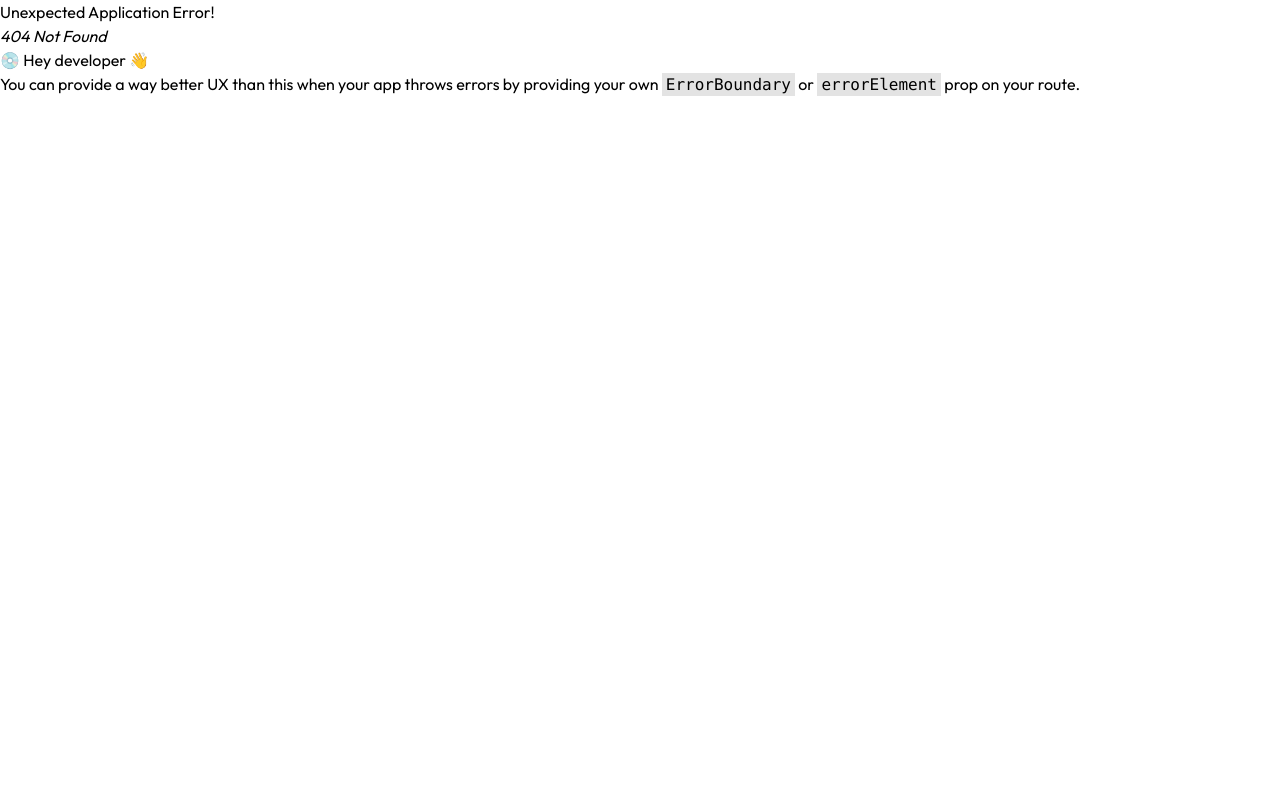
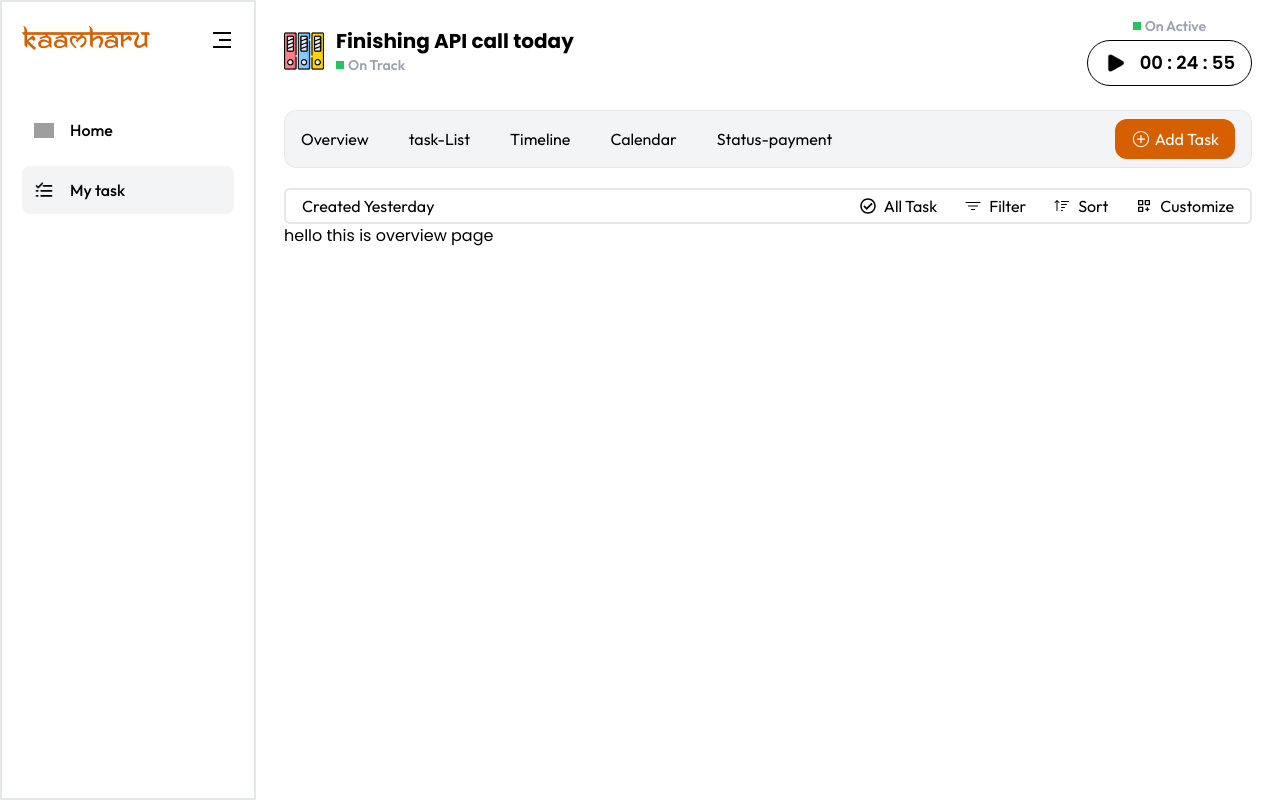
Before and after one commit to Yuneshdangol99/Mytodo, a React (Vite) app: page /mytask/overview in a window 1280 px wide. Before the commit this address had no page. Built offline with nearby package versions, Linux system fonts and the light colour scheme; grey boxes are pictures that could not be loaded; a web font is replaced by a local one.

Commit message:
Added nested Routes

```diff
--- a/src/App.jsx
+++ b/src/App.jsx
@@ -7,13 +7,27 @@ import {
 import RootLayout from "./layout/RootLayout";
 import Home from "./pages/Home.jsx";
 import Mytask from "./pages/Mytask.jsx";
+import Overview from "./pages/ChildPages/Overview.jsx";
+import Calendar from "./pages/ChildPages/Calendar.jsx";
+import StatusPayment from "./pages/ChildPages/StatusPayment.jsx";
+import TaskList from "./pages/ChildPages/TaskList.jsx";
+import Timeline from "./pages/ChildPages/Timeline.jsx";
 
 function App() {
   const router = createBrowserRouter(
     createRoutesFromElements(
       <Route path="/" element={<RootLayout />}>
+        {/* Home Page */}
         <Route index element={<Home />} />
-        <Route path="mytask" element={<Mytask />} />
+
+        {/* Mytask Page with Nested Routes */}
+        <Route path="mytask" element={<Mytask />}>
+          <Route path="overview" element={<Overview />} />
+          <Route path="calendar" element={<Calendar />} />
+          <Route path="status-payment" element={<StatusPayment />} />
+          <Route path="task-list" element={<TaskList />} />
+          <Route path="timeline" element={<Timeline />} />
+        </Route>
       </Route>
     )
   );
--- a/src/component/HeroContainer/Addtask/TaskContent.jsx
+++ b/src/component/HeroContainer/Addtask/TaskContent.jsx
@@ -1,19 +1,22 @@
 import React from "react";
+import { NavLink, Outlet } from "react-router-dom";
 
 function TaskContent() {
   const taskContent = [
-    "Overview",
-    "List",
-    "Timeline",
-    "Calendar",
-    "Status-Payment",
+    { name: "Overview", path: "overview" },
+    { name: "task-List", path: "task-List" },
+    { name: "Timeline", path: "timeline" },
+    { name: "Calendar", path: "calendar" },
+    { name: "Status-payment", path: "status-payment" },
   ];
 
   return (
     <div>
       <ul className="flex gap-10 cursor-pointer">
         {taskContent.map((_i, index) => (
-          <li key={index}>{_i}</li>
+          <li key={index}>
+            <NavLink to={_i.path}>{_i.name}</NavLink>
+          </li>
         ))}
       </ul>
     </div>
--- a/src/component/HeroContainer/HeroContainer.jsx
+++ b/src/component/HeroContainer/HeroContainer.jsx
@@ -2,6 +2,7 @@ import React from "react";
 import HeroHeading from "./Heroheading/HeroHeading";
 import AddTask from "./Addtask/AddTask";
 import DayTimeline from "./DayTimeline/DayTimeline";
+import TaskandGraph from "./TaskandGraph/TaskandGraph";
 
 function HeroContainer() {
   return (
@@ -9,6 +10,7 @@ function HeroContainer() {
       <HeroHeading />
       <AddTask />
       <DayTimeline />
+      <TaskandGraph />
     </div>
   );
 }
--- /dev/null
+++ b/src/component/HeroContainer/TaskandGraph/TaskandGraph.jsx
@@ -0,0 +1,12 @@
+import React from "react";
+import { Outlet } from "react-router-dom";
+
+function TaskandGraph() {
+  return (
+    <div>
+      <Outlet />
+    </div>
+  );
+}
+
+export default TaskandGraph;
--- a/src/layout/RootLayout.jsx
+++ b/src/layout/RootLayout.jsx
@@ -1,7 +1,7 @@
 import React from "react";
 import Sidebar from "../component/Sidebar/Sidebar";
+import { Outlet } from "react-router-dom";
 import HeroContainer from "../component/HeroContainer/HeroContainer";
-import { Outlet } from "react-router-dom";
 
 function RootLayout() {
   return (
--- /dev/null
+++ b/src/pages/ChildPages/Calendar.jsx
@@ -0,0 +1,11 @@
+import React from "react";
+
+function Calendar() {
+  return (
+    <div>
+      <h1>calendar page</h1>
+    </div>
+  );
+}
+
+export default Calendar;
--- /dev/null
+++ b/src/pages/ChildPages/Overview.jsx
@@ -0,0 +1,11 @@
+import React from "react";
+
+function Overview() {
+  return (
+    <div>
+      <h1>hello this is overview page</h1>
+    </div>
+  );
+}
+
+export default Overview;
--- /dev/null
+++ b/src/pages/ChildPages/StatusPayment.jsx
@@ -0,0 +1,11 @@
+import React from "react";
+
+function StatusPayment() {
+  return (
+    <div>
+      <h1>statuspayment page</h1>
+    </div>
+  );
+}
+
+export default StatusPayment;
--- /dev/null
+++ b/src/pages/ChildPages/TaskList.jsx
@@ -0,0 +1,12 @@
+import React from "react";
+import TaskandGraph from "../../component/HeroContainer/TaskandGraph/TaskandGraph";
+
+function TaskList() {
+  return (
+    <div>
+      <h1>this is task page</h1>
+    </div>
+  );
+}
+
+export default TaskList;
--- /dev/null
+++ b/src/pages/ChildPages/Timeline.jsx
@@ -0,0 +1,11 @@
+import React from "react";
+
+function Timeline() {
+  return (
+    <div>
+      <h1>timeline page</h1>
+    </div>
+  );
+}
+
+export default Timeline;
--- a/src/pages/Home.jsx
+++ b/src/pages/Home.jsx
@@ -1,10 +1,9 @@
 import React from "react";
-import HeroContainer from "../component/HeroContainer/HeroContainer";
 
 function Home() {
   return (
-    <div className="w-[80%]">
-      <HeroContainer />
+    <div>
+      <h1>hello world</h1>
     </div>
   );
 }
--- a/src/pages/Mytask.jsx
+++ b/src/pages/Mytask.jsx
@@ -1,7 +1,12 @@
 import React from "react";
+import HeroContainer from "../component/HeroContainer/HeroContainer";
 
 function Mytask() {
-  return <div>hello</div>;
+  return (
+    <div className="w-[80%]">
+      <HeroContainer />
+    </div>
+  );
 }
 
 export default Mytask;
```
